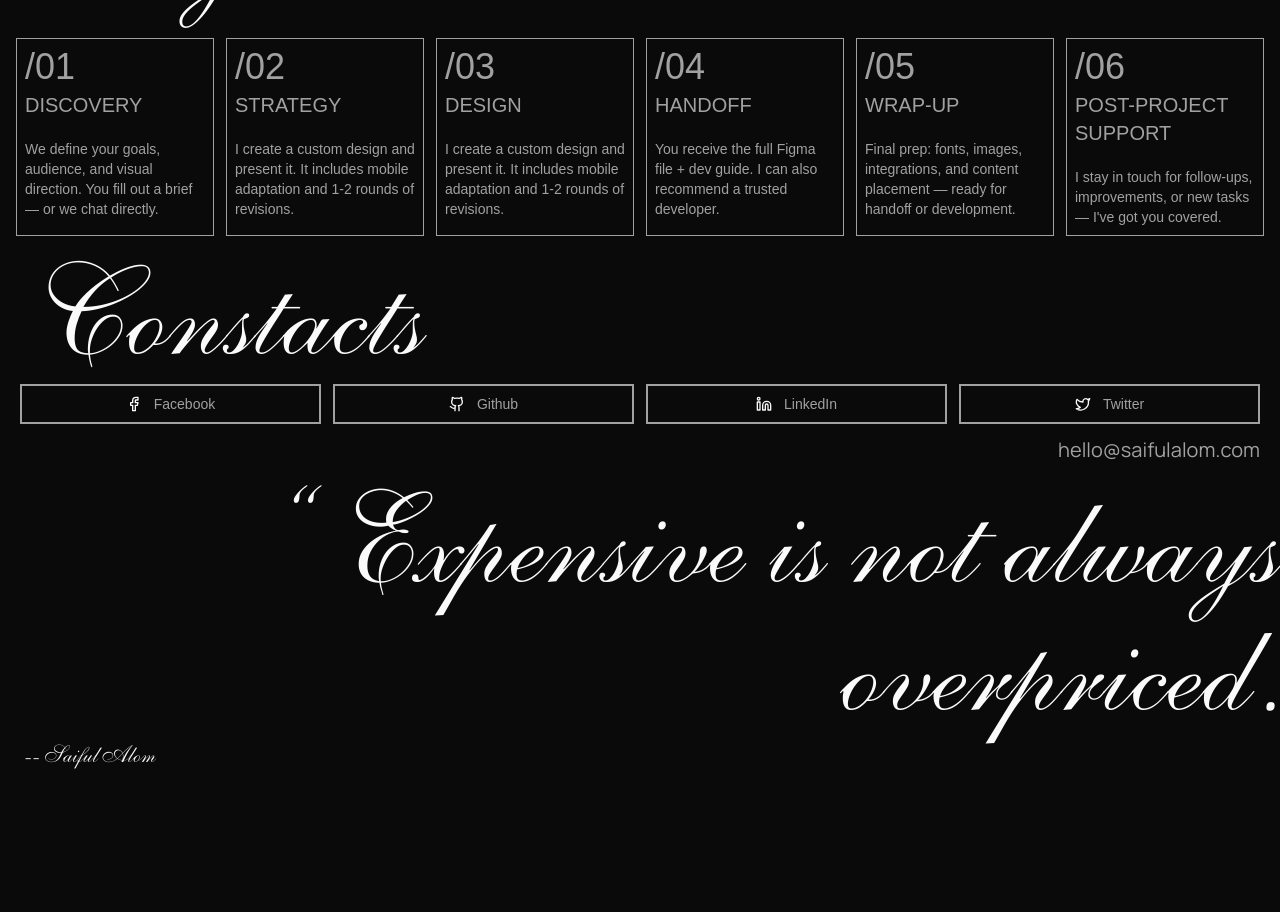
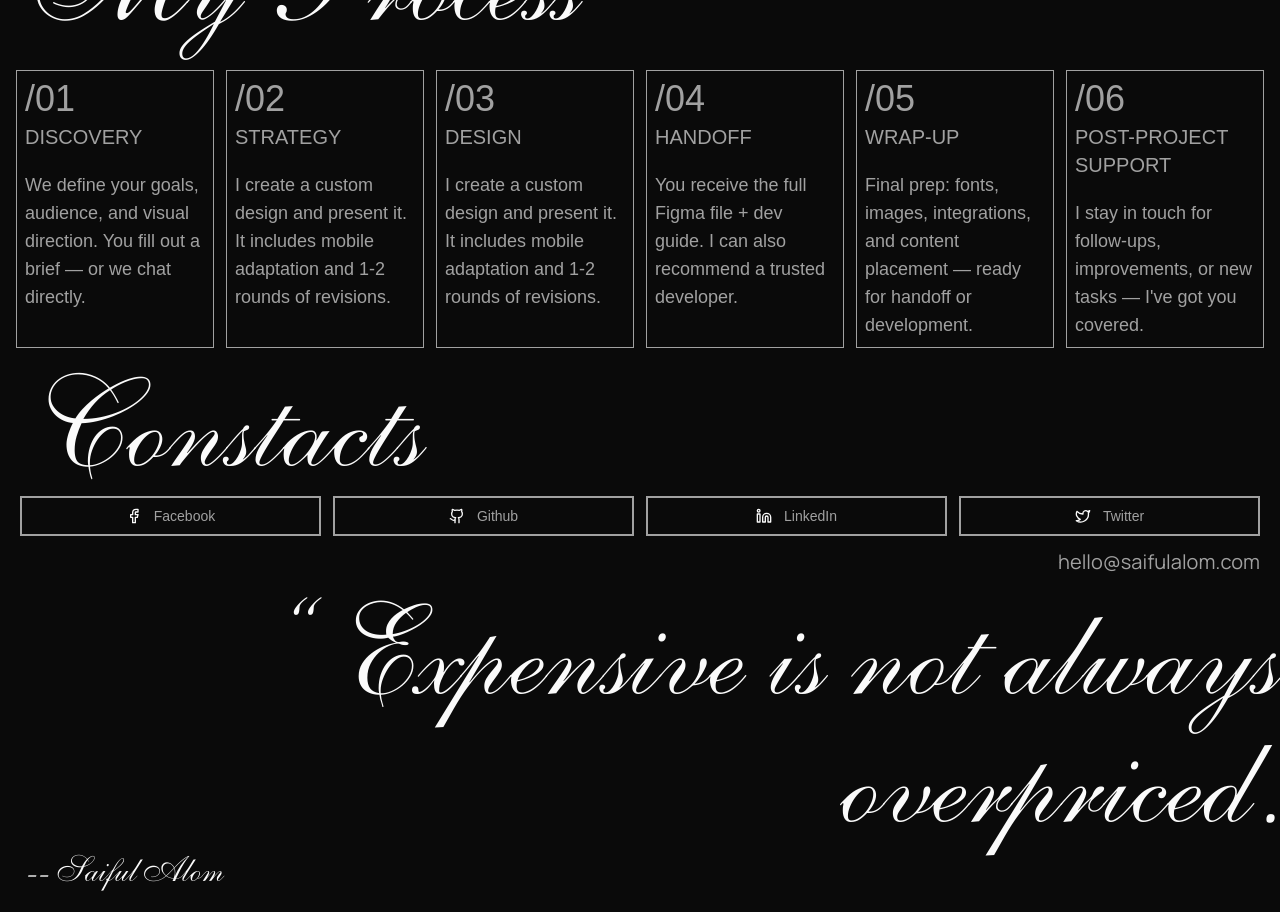
Before and after one commit to iamsaifulalom/personal-portfolio, a Next.js app: page / in a window 1280 px wide. Shown: the part 1840-2752 px from the top of the page. Before the commit the page ends 2632 px from the top, so only its background shows below. Built offline with nearby package versions, Linux system fonts and the light colour scheme.

Commit message:
consistence style added

```diff
--- a/src/components/about/Card.tsx
+++ b/src/components/about/Card.tsx
@@ -14,7 +14,7 @@ export default function Card({ label, description }: Props) {
       <div className={cn("border-t-2" , label === "Beyond Design" ? "border-b-2 pb-4": "")}>
         <ArrowUpRight strokeWidth={0.3} className='ml-auto size-16' />
         <div className='flex items-end'>
-          <h2 className='w-[50%] md:w-[20%]  uppercase text-lg'>{label}</h2>
+          <h3 className='w-[50%] md:w-[20%]  uppercase text-lg'>{label}</h3>
           <p className='flex-1'>{description}</p>
         </div>
       </div>
--- a/src/components/contacts/Contacts.tsx
+++ b/src/components/contacts/Contacts.tsx
@@ -12,7 +12,7 @@ export default function Contacts() {
                     </div>
                 ))}
             </div>
-            <h2 className='text-xl mt-3 text-muted-foreground font-Manrope lg:text-right'>hello@saifulalom.com</h2>
+            <h3 className='text-xl mt-3 text-muted-foreground font-Manrope lg:text-right'>hello@saifulalom.com</h3>
             <h1 className='font-AnastasiaScript mt-5 text-right'> <sup>“</sup> Expensive is not always overpriced.</h1>
             <h2 className='text-2xl font-AnastasiaScript'> -- Saiful Alom</h2>
         </div>
--- a/src/components/projects/Process.tsx
+++ b/src/components/projects/Process.tsx
@@ -8,9 +8,9 @@ export default function Process() {
             <div className='grid grid-cols-1 mt-5 gap-3 lg:grid-cols-6'>
                 {myProcess.map(({ id, title, description }) => (
                     <div className='p-2 text-muted-foreground  border border-muted-foreground' key={id}>
-                        <h2 className='text-4xl'>/{id}</h2>
-                        <h2 className='text-xl mt-1'>{title}</h2>
-                        <p className='mt-5 text-sm'>{description}</p>
+                        <h2 className='text-4x'>/{id}</h2>
+                        <h3 className='text-xl mt-1'>{title}</h3>
+                        <p className='mt-5'>{description}</p>
                     </div>
                 ))}
             </div>
--- a/src/styles/globals.css
+++ b/src/styles/globals.css
@@ -158,3 +158,15 @@ body {
 h1 {
   @apply text-6xl md:text-9xl
 }
+
+h2 {
+  @apply text-4xl
+}
+
+h3 {
+  @apply text-xl
+}
+
+p {
+  @apply text-lg
+}
```
